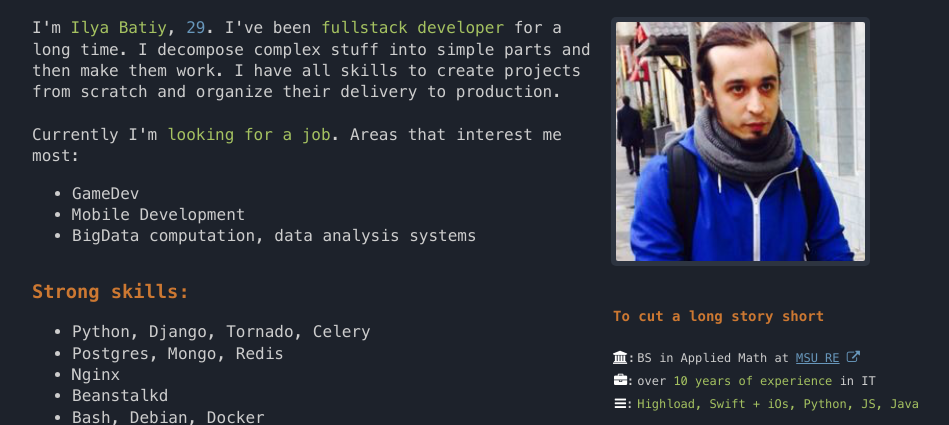
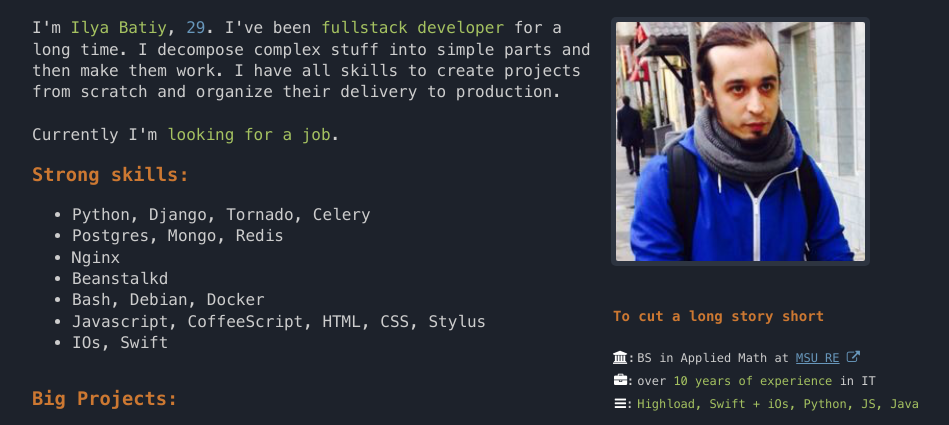
Before and after one commit to baitcode/baitcode.github.io, a website: page index.html in a window 1280 px wide. Shown: the part 57-482 px from the top of the page, without its empty margins (147-1096 px from the left). Drawn offline with Linux system fonts and the light colour scheme.

Commit message:
no interests

```diff
--- a/index.html
+++ b/index.html
@@ -33,12 +33,6 @@
             I have all skills to create projects from scratch and organize their delivery to production.<br />
             <br />
             Currently I'm <span class="highlight">looking for a job</span>.
-            Areas that interest me most:
-            <ul>
-              <li>GameDev</li>
-              <li>Mobile Development</li>
-              <li>BigData computation, data analysis systems</li>
-            </ul>
           </div>
 
           <div class="block">
```
